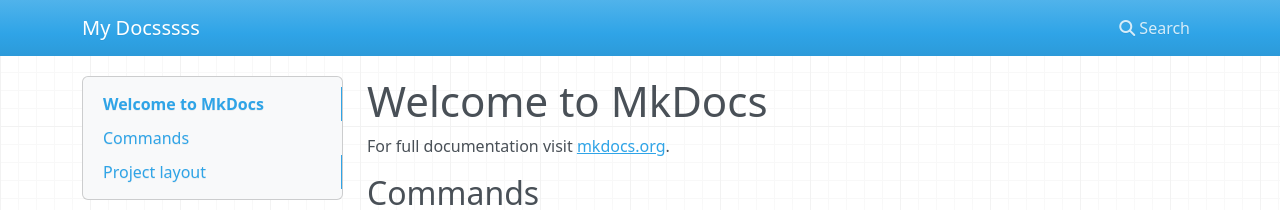
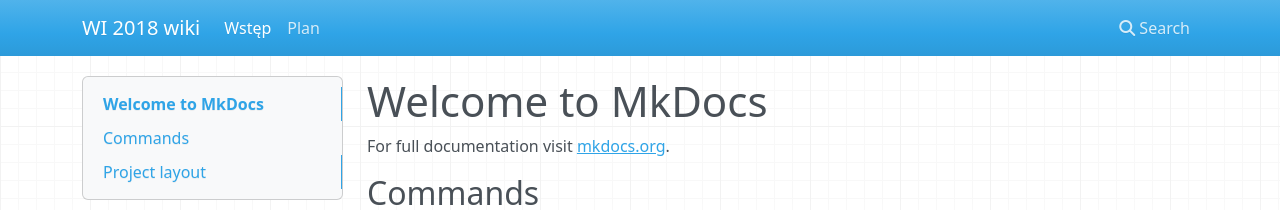
Before and after one commit to PUT-WI-18/wi18-wiki-sem5, an MkDocs documentation site: the page built from docs/index.md, in a window 1280 px wide. Shown: the top 210 px of the page. Built offline with MkDocs 1.6.1, drawn with Linux system fonts in a browser that asks for light colours; nearby versions of some CDN libraries.

Commit message:
Update mkdocs.yml

```diff
--- a/mkdocs.yml
+++ b/mkdocs.yml
@@ -1 +1,4 @@
-site_name: My Docsssss
+site_name: WI 2018 wiki
+nav:
+  - Wstęp: index.md
+  - Plan: plan.md
```
